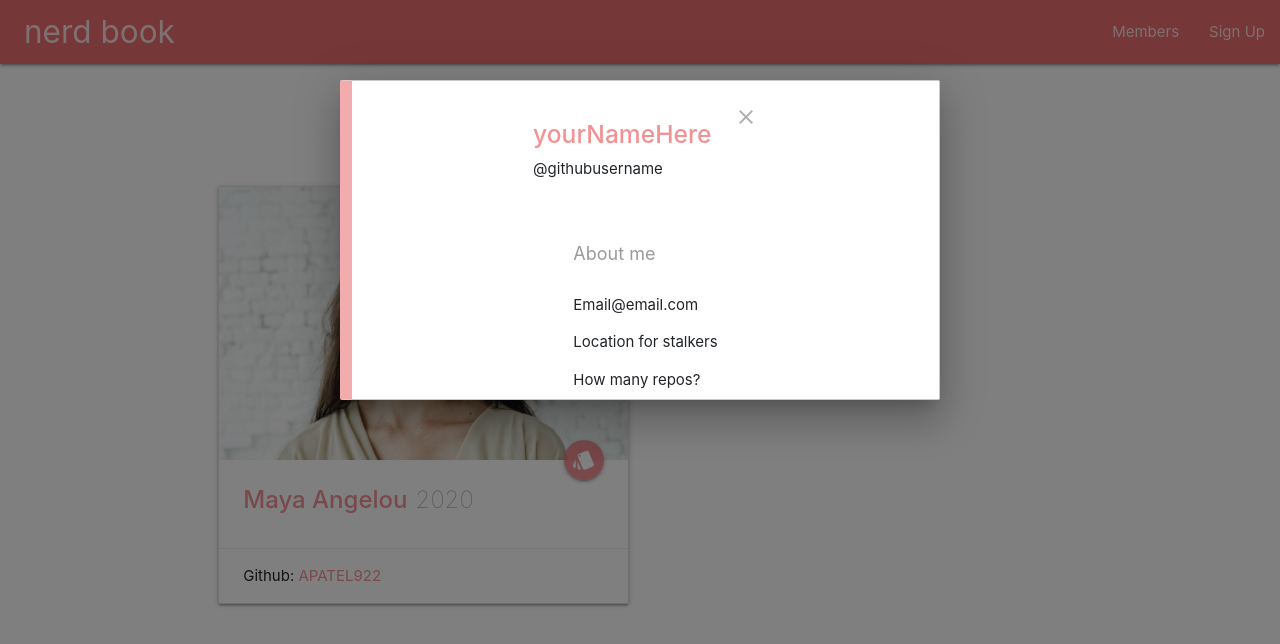
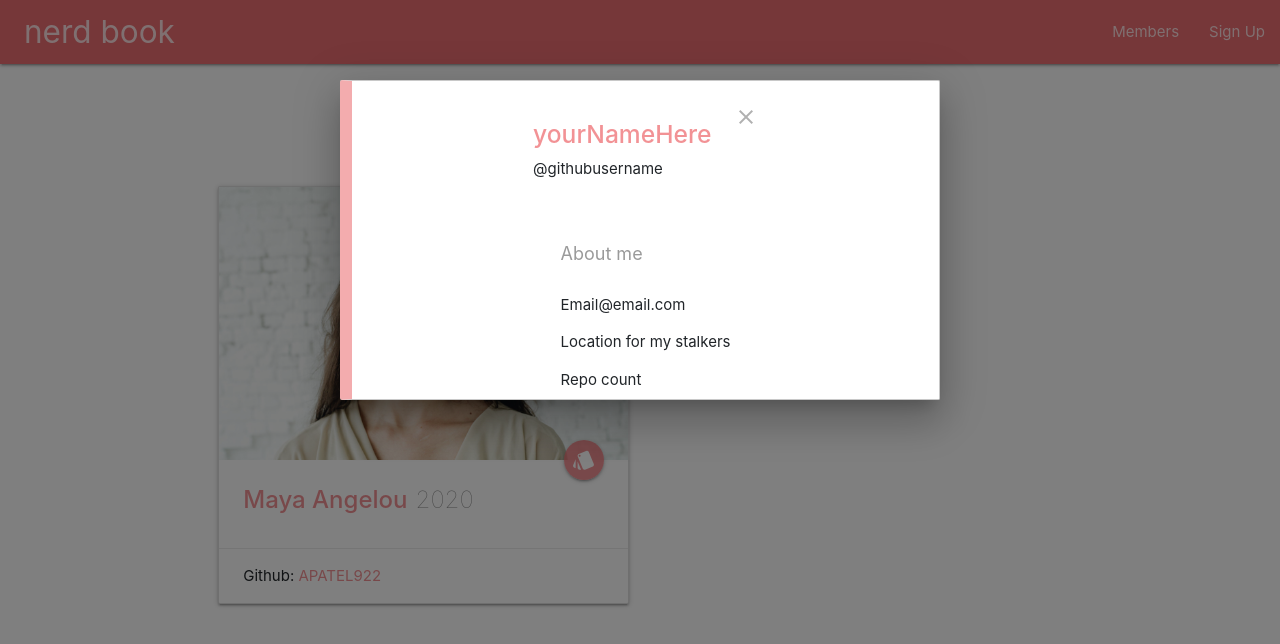
Before and after one commit to apatel922/Project2, a website: page public/members.html in a window 1280 px wide. Both pictures are taken after a click on the link "style". Drawn offline with nearby package versions, Linux system fonts and the light colour scheme; no server answers.

Commit message:
text changes

```diff
--- a/public/members.html
+++ b/public/members.html
@@ -85,8 +85,8 @@
               <div id="mcol2" class="col s12">
                 <p id="mheader2" class="topRepo">About me</p>
                 <p id="email">Email@email.com</p>
-                <p id="location">Location for stalkers</p>
-                <p id="repoCount">How many repos?</p>
+                <p id="location">Location for my stalkers</p>
+                <p id="repoCount">Repo count</p>
               </div>
             </div>
           </div>
```
Also changed, not shown: public/login.html (+1 -1 lines), public/signup.html (+1 -3 lines).
